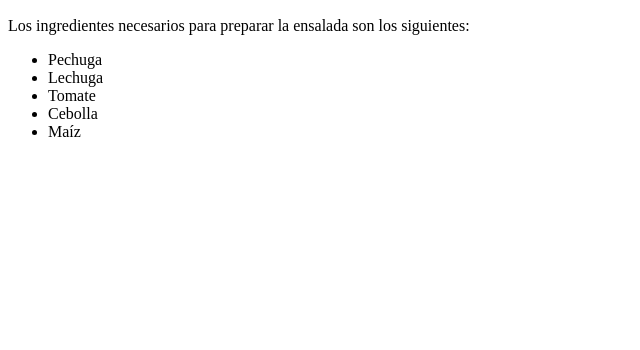
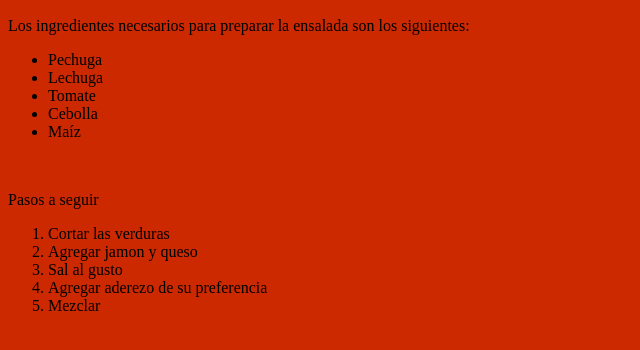
Before and after one commit to agarciaviltres/aspirantes-mir-html-y-css, a plain HTML site: page ejercicio1-html-y-css/index.html in a window 1280 px wide. Shown: the part 434-784 px from the top of the page, without its empty margins (0-640 px from the left). Drawn offline with Linux system fonts and the light colour scheme.

Commit message:
Ejercicio Bonus

```diff
--- a/ejercicio1-html-y-css/estilos.css
+++ b/ejercicio1-html-y-css/estilos.css
@@ -1,3 +1,7 @@
 h1 {
 	color: #33cc33;
 }
+
+body {
+	background-color: #cc2900;
+}
--- a/ejercicio1-html-y-css/index.html
+++ b/ejercicio1-html-y-css/index.html
@@ -18,5 +18,14 @@
 		<li>Cebolla</li>
 		<li>Maíz</li>
 	</ul>
+	<br/>
+	<p>Pasos a seguir</p>
+	<ol>
+		<li>Cortar las verduras</li>
+		<li>Agregar jamon y queso</li>
+		<li>Sal al gusto</li>
+		<li>Agregar aderezo de su preferencia</li>
+		<li>Mezclar</li>
+	</ol>
 </body>
 </html>
```
